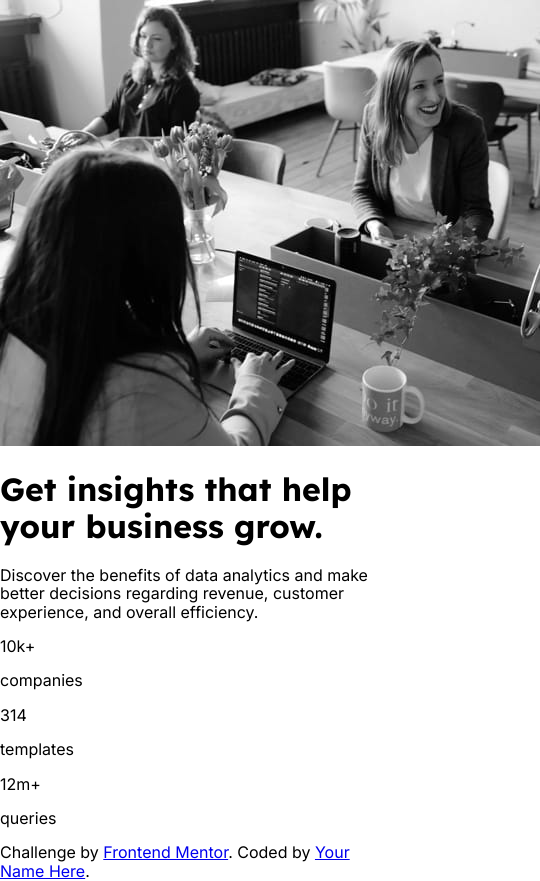
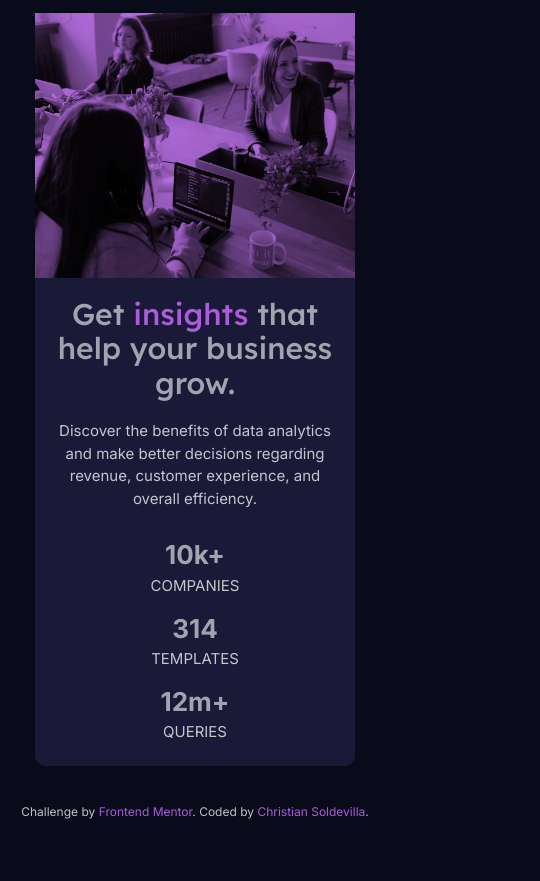
Before and after one commit to soldochris/stats-preview-card, a plain HTML site: page index.html in a window 390 px wide. Shown: the whole page, 540 px wide, since content can reach past the window. After the commit the page ends 844 px from the top, so only its background shows below. Drawn offline with nearby package versions, Linux system fonts and the light colour scheme.

Commit message:
mobile design ready

```diff
--- a/index.html
+++ b/index.html
@@ -18,20 +18,20 @@
       <img src="./images/image-header-mobile.jpg" alt="image header mobile">
     </picture>
     <section>
-      <h1>Get insights that help your business grow.</h1>
+      <h1>Get <span>insights</span> that help your business grow.</h1>
       <p>
         Discover the benefits of data analytics and make better decisions regarding revenue, customer experience, and overall efficiency.
       </p>
       <div class="stats">
-        <div>
+        <div class="stat-category">
           <span>10k+</span>
           <p>companies</p>
         </div>
-        <div>
+        <div class="stat-category">
           <span>314</span>
           <p>templates</p>
         </div>
-        <div>
+        <div class="stat-category">
           <span>12m+</span>
           <p>queries</p>
         </div>
@@ -41,7 +41,7 @@
 
   <footer class="attribution">
     Challenge by <a href="https://www.frontendmentor.io?ref=challenge" target="_blank">Frontend Mentor</a>.
-    Coded by <a href="#">Your Name Here</a>.
+    Coded by <a href="#">Christian Soldevilla</a>.
   </footer>
 </body>
 </html>
--- a/styles.css
+++ b/styles.css
@@ -13,8 +13,104 @@
 
 body{
   font-family: "Inter", sans-serif;
+  background-color: var(--Very-dark-blue);
+  display: flex;
+  flex-direction: column;
+  align-items: center;
+  justify-content: space-around;
+  height: 100vh;
+  font-size: 15px;
 
-  & h1{
-    font-family: "Lexend Deca", sans-serif;
+  & main{
+    background-color: var(--Dark-desaturated-blue);
+    color: var(--White);
+    max-width: 320px;
+    border-radius: 10px;
+    text-align: center;
+
+    & picture{
+    border-radius: 10px;
+      position: relative;
+      display: inline-block;
+
+      & img{
+        display: block;
+        width: 100%;
+      }
+    }
+
+    & picture::after {
+      content: "";
+      position: absolute;
+      top: 0;
+      left: 0;
+      width: 100%;
+      height: 100%;
+      background-color: hsl(277, 64%, 61%);
+      opacity: 0.9;
+      mix-blend-mode: multiply;
+      pointer-events: none;
+    }
+  }
+
+  & section{
+    padding: 16px;
+
+    & h1{
+      margin-top: 0;
+      font-family: "Lexend Deca", sans-serif;
+      font-weight: 500;
+      color: var(--Slightly-transparent-white-headings);
+
+      & span{
+        color: var(--Soft-violet);
+      }
+    }
+
+    & p{
+      color: var(--Slightly-transparent-white-paragraph);
+      font-weight: 400;
+      line-height: 1.5;
+    }
+
+    & .stats{
+      margin-top: 32px;
+      line-height: 1;
+      display: flex;
+      flex-direction: column;
+      align-items: center;
+      gap: 12px;
+
+      & .stat-category{
+
+        & span{
+          font-size: 26px;
+          font-weight: 700;
+          color: var(--Slightly-transparent-white-headings);
+        }
+
+        & p{
+          margin: 0.4rem;
+          text-transform: uppercase;
+        }
+      }
+
+    }
+  }
+
+  & footer{
+    color: var(--Slightly-transparent-white-paragraph);
+    font-size: 12px;
+    text-align: center;
+    padding: 12px 0;
+
+    & a{
+      color: var(--Soft-violet);
+      text-decoration: none;
+    }
+
+    & a:hover{
+      text-decoration: underline;
+    }
   }
 }
```
